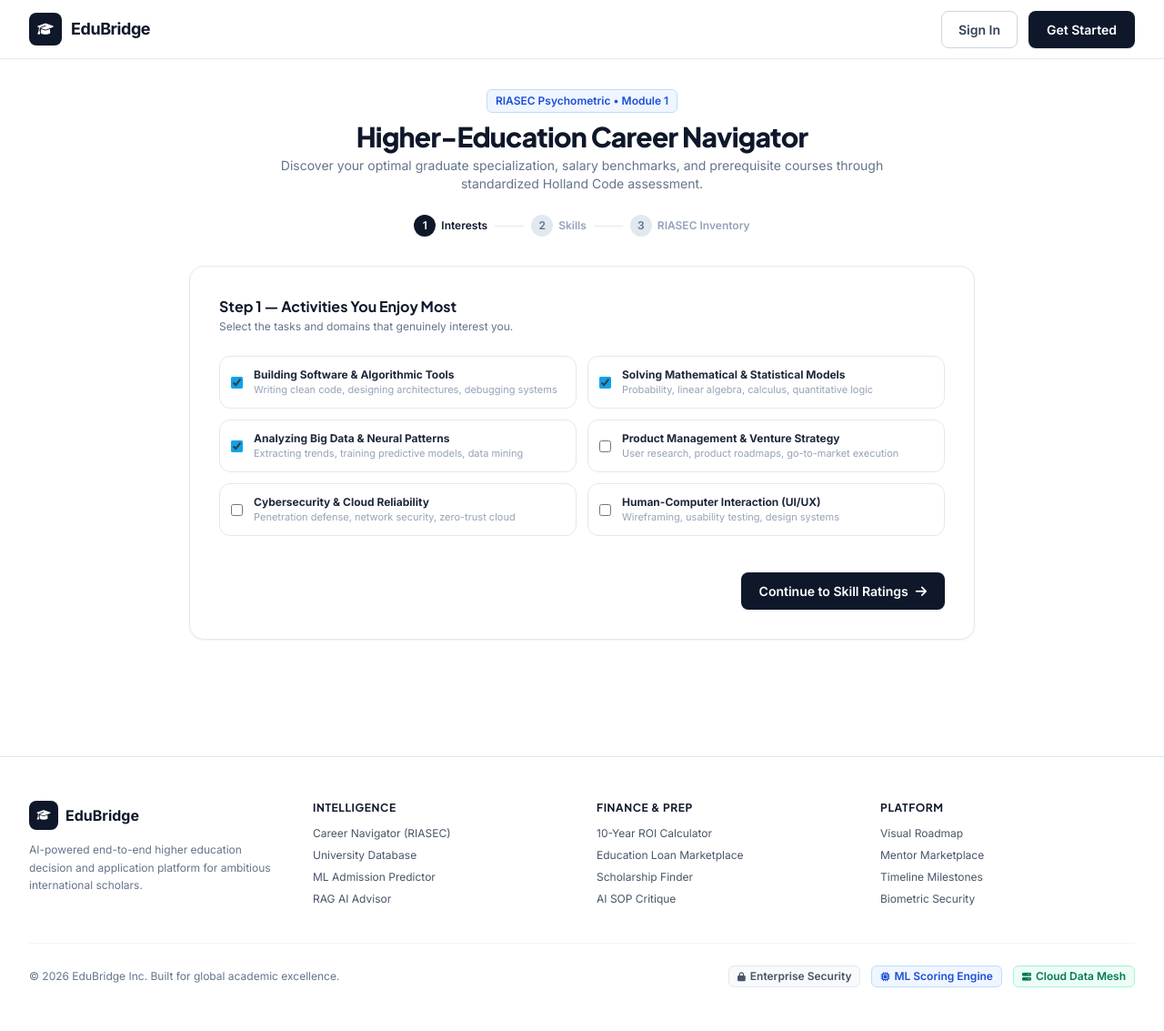
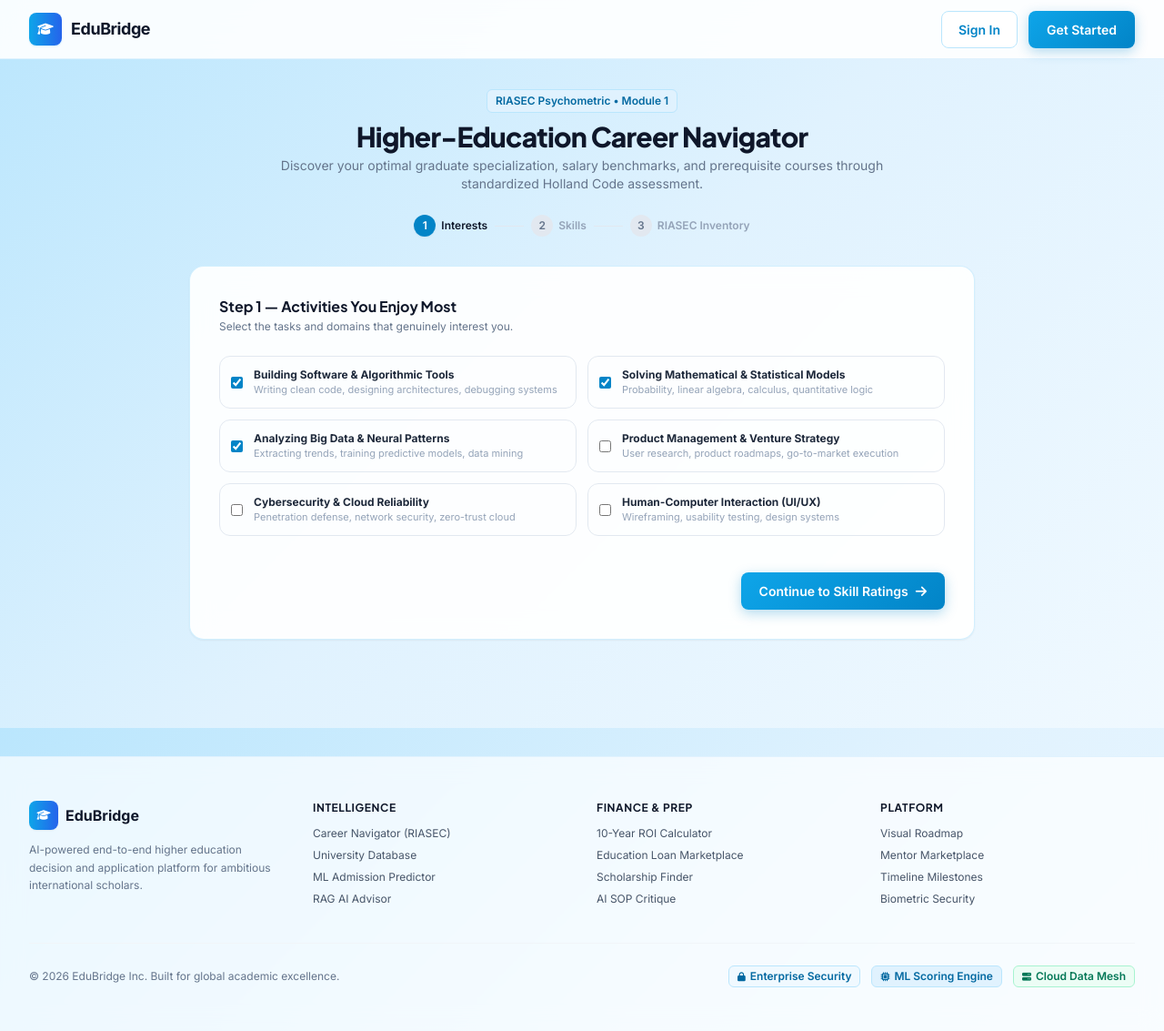
Before and after one commit to Hemanthps007/Edu_Bridge, a Django app: template templates/career_assessment.html in a window 1280 px wide. Shown: the whole page at 91% size. Run offline with Django 4.2, Linux system fonts and the light colour scheme; the template is opened without the code that fills it, so the values that code supplies are empty; some libraries are stand-ins or nearby versions.

Commit message:
changed background color

```diff
--- a/static/css/aura.css
+++ b/static/css/aura.css
@@ -5,9 +5,11 @@
 
 /* --- Glassmorphism Surfaces --- */
 .glass {
-  background: #FFFFFF;
-  border: 1px solid #E2E8F0;
-  box-shadow: 0 1px 3px rgba(15, 23, 42, 0.05);
+  background: rgba(255, 255, 255, 0.92);
+  backdrop-filter: blur(14px);
+  -webkit-backdrop-filter: blur(14px);
+  border: 1px solid rgba(186, 230, 253, 0.65);
+  box-shadow: 0 4px 20px rgba(2, 132, 199, 0.05);
 }
 
 .glass-hover {
--- a/static/css/custom.css
+++ b/static/css/custom.css
@@ -25,11 +25,11 @@
     position: absolute;
     inset: -1px;
     border-radius: 17px;
-    background: linear-gradient(135deg, rgba(14, 165, 233, .4), rgba(16, 185, 129, .25), transparent);
+    background: linear-gradient(135deg, rgba(14, 165, 233, .5), rgba(37, 99, 235, .3), transparent);
     z-index: -1
 }
 
 input[type="checkbox"] {
-    accent-color: #0ca3ea;
+    accent-color: #0284C7;
     cursor: pointer
 }
--- a/static/css/global.css
+++ b/static/css/global.css
@@ -7,18 +7,19 @@
   --font-body: 'Inter', -apple-system, BlinkMacSystemFont, 'Segoe UI', Roboto, sans-serif;
   --font-heading: 'Plus Jakarta Sans', -apple-system, BlinkMacSystemFont, sans-serif;
 
-  --color-bg: #FFFFFF;
+  --color-bg: linear-gradient(135deg, #BAE6FD 0%, #E0F2FE 50%, #F0F9FF 100%);
   --color-text-main: #0F172A;
   --color-text-muted: #64748B;
 
-  --color-primary: #0F172A;
-  --color-primary-hover: #1E293B;
+  --color-primary: #0284C7;
+  --color-primary-hover: #0369A1;
+  --color-primary-gradient: linear-gradient(135deg, #0EA5E9, #0284C7);
 
   --color-brand: #0284C7;
   --color-brand-hover: #0369A1;
-  --color-brand-gradient: linear-gradient(135deg, #0284C7, #0369A1);
+  --color-brand-gradient: linear-gradient(135deg, #0EA5E9, #0284C7);
 
-  --border-color: #CBD5E1;
+  --border-color: #BAE6FD;
   --border-focus: #0284C7;
   --radius-sm: 6px;
   --radius-md: 8px;
@@ -32,7 +33,7 @@
 
 body {
   font-family: var(--font-body);
-  background: #FFFFFF !important;
+  background: linear-gradient(135deg, #BAE6FD 0%, #E0F2FE 50%, #F0F9FF 100%) fixed !important;
   color: var(--color-text-main);
   min-height: 100vh;
   margin: 0;
@@ -61,13 +62,13 @@ h1, h2, h3, h4, h5, h6 {
 
 /* --- Buttons --- */
 .btn-primary {
-  background: var(--color-primary);
+  background: linear-gradient(135deg, #0EA5E9, #0284C7);
   color: #FFFFFF;
   font-weight: 600;
   padding: 10px 20px;
   border-radius: var(--radius-md);
   transition: all 0.2s ease;
-  box-shadow: 0 1px 2px rgba(15, 23, 42, 0.12);
+  box-shadow: 0 4px 14px rgba(2, 132, 199, 0.3);
   border: none;
   cursor: pointer;
   display: inline-flex;
@@ -77,18 +78,18 @@ h1, h2, h3, h4, h5, h6 {
   text-decoration: none;
 }
 .btn-primary:hover {
-  background: var(--color-primary-hover);
+  background: linear-gradient(135deg, #0284C7, #0369A1);
   transform: translateY(-1px);
-  box-shadow: 0 4px 12px rgba(15, 23, 42, 0.18);
+  box-shadow: 0 6px 20px rgba(2, 132, 199, 0.4);
 }
 
 .btn-secondary {
-  background: #FFFFFF;
-  color: #334155;
+  background: rgba(255, 255, 255, 0.95);
+  color: #0284C7;
   font-weight: 600;
   padding: 9px 18px;
   border-radius: var(--radius-md);
-  border: 1px solid var(--border-color);
+  border: 1.5px solid #BAE6FD;
   transition: all 0.2s ease;
   cursor: pointer;
   display: inline-flex;
@@ -140,14 +163,14 @@ h1, h2, h3, h4, h5, h6 {
 }
 .inp:focus {
   border-color: var(--border-focus);
-  box-shadow: 0 0 0 3px rgba(2, 132, 199, 0.15);
+  box-shadow: 0 0 0 3px rgba(2, 132, 199, 0.18);
 }
 .inp::placeholder {
   color: #94A3B8;
 }
 
 input[type="checkbox"] {
-  accent-color: #0ca3ea;
+  accent-color: #0284C7;
   cursor: pointer;
 }
 
@@ -185,9 +208,9 @@ input[type="checkbox"] {
   font-weight: 600;
 }
 .badge-blue {
-  background: #EFF6FF;
-  color: #1D4ED8;
-  border: 1px solid #BFDBFE;
+  background: #E0F2FE;
+  color: #0369A1;
+  border: 1px solid #BAE6FD;
 }
 .badge-green {
   background: #ECFDF5;
@@ -205,7 +228,7 @@ input[type="checkbox"] {
   border: 1px solid #FECDD3;
 }
 .badge-slate {
-  background: #F8FAFC;
-  color: #475569;
-  border: 1px solid #E2E8F0;
+  background: #F0F9FF;
+  color: #0369A1;
+  border: 1px solid #BAE6FD;
 }
--- a/templates/base.html
+++ b/templates/base.html
@@ -22,12 +22,12 @@
 <body x-data="{ userMenu: false, notifMenu: false, mobileNav: false }">
 
 <!-- Navigation Bar -->
-<nav class="sticky top-0 z-50 bg-white/95 backdrop-blur-md border-b border-slate-200">
+<nav class="sticky top-0 z-50 bg-white/90 backdrop-blur-md border-b border-sky-100">
   <div class="max-w-7xl mx-auto px-4 sm:px-6 lg:px-8 h-16 flex items-center justify-between">
     <!-- Brand -->
     <div class="flex items-center gap-8">
       <a href="/" class="flex items-center gap-2.5 text-decoration-none">
-        <div class="w-9 h-9 rounded-lg bg-slate-900 flex items-center justify-center text-white font-bold text-sm">
+        <div class="w-9 h-9 rounded-lg bg-gradient-to-r from-sky-500 to-blue-600 flex items-center justify-center text-white font-bold text-sm shadow-sm shadow-sky-500/20">
           <i class="fa-solid fa-graduation-cap"></i>
         </div>
         <span class="font-extrabold text-lg tracking-tight text-slate-900">EduBridge</span>
@@ -102,7 +102,7 @@
       <!-- User Menu -->
       <div class="relative" x-data="{ open: false }" @click.outside="open = false">
         <button @click="open = !open" class="flex items-center gap-2 p-1.5 rounded-lg hover:bg-slate-100 transition">
-          <div class="w-8 h-8 rounded-lg bg-slate-800 text-white font-semibold text-xs flex items-center justify-center">
+          <div class="w-8 h-8 rounded-lg bg-gradient-to-r from-sky-500 to-blue-600 text-white font-semibold text-xs flex items-center justify-center shadow-sm">
             {{ current_user.name|first|upper }}
           </div>
           <span class="hidden md:inline text-sm font-medium text-slate-700 max-w-[120px] truncate">{{ current_user.name }}</span>
@@ -191,12 +191,12 @@
 </main>
 
 <!-- Footer -->
-<footer class="mt-24 border-t border-slate-200 bg-white">
+<footer class="mt-24 border-t border-sky-100 bg-white/70 backdrop-blur-md">
   <div class="max-w-7xl mx-auto px-4 sm:px-6 lg:px-8 py-12">
     <div class="grid grid-cols-1 md:grid-cols-4 gap-8 mb-10">
       <div>
         <div class="flex items-center gap-2 mb-3">
-          <div class="w-8 h-8 rounded-lg bg-slate-900 text-white flex items-center justify-center font-bold text-xs">
+          <div class="w-8 h-8 rounded-lg bg-gradient-to-r from-sky-500 to-blue-600 text-white flex items-center justify-center font-bold text-xs shadow-sm">
             <i class="fa-solid fa-graduation-cap"></i>
           </div>
           <span class="font-bold text-base text-slate-900">EduBridge</span>
--- a/templates/career_assessment.html
+++ b/templates/career_assessment.html
@@ -12,17 +12,17 @@
     <!-- Progress Indicator -->
     <div class="flex items-center justify-center gap-2 mt-6 text-xs font-semibold">
       <div class="flex items-center gap-1.5" :class="currentStep >= 1 ? 'text-slate-900' : 'text-slate-400'">
-        <span class="w-6 h-6 rounded-full flex items-center justify-center text-xs" :class="currentStep >= 1 ? 'bg-slate-900 text-white' : 'bg-slate-200 text-slate-500'">1</span>
+        <span class="w-6 h-6 rounded-full flex items-center justify-center text-xs" :class="currentStep >= 1 ? 'bg-sky-600 text-white shadow-sm' : 'bg-slate-200 text-slate-500'">1</span>
         <span>Interests</span>
       </div>
       <div class="w-8 h-px bg-slate-200"></div>
       <div class="flex items-center gap-1.5" :class="currentStep >= 2 ? 'text-slate-900' : 'text-slate-400'">
-        <span class="w-6 h-6 rounded-full flex items-center justify-center text-xs" :class="currentStep >= 2 ? 'bg-slate-900 text-white' : 'bg-slate-200 text-slate-500'">2</span>
+        <span class="w-6 h-6 rounded-full flex items-center justify-center text-xs" :class="currentStep >= 2 ? 'bg-sky-600 text-white shadow-sm' : 'bg-slate-200 text-slate-500'">2</span>
         <span>Skills</span>
       </div>
       <div class="w-8 h-px bg-slate-200"></div>
       <div class="flex items-center gap-1.5" :class="currentStep >= 3 ? 'text-slate-900' : 'text-slate-400'">
-        <span class="w-6 h-6 rounded-full flex items-center justify-center text-xs" :class="currentStep >= 3 ? 'bg-slate-900 text-white' : 'bg-slate-200 text-slate-500'">3</span>
+        <span class="w-6 h-6 rounded-full flex items-center justify-center text-xs" :class="currentStep >= 3 ? 'bg-sky-600 text-white shadow-sm' : 'bg-slate-200 text-slate-500'">3</span>
         <span>RIASEC Inventory</span>
       </div>
     </div>
--- a/templates/chatbot.html
+++ b/templates/chatbot.html
@@ -6,7 +6,7 @@
 {% endblock %}
 
 {% block content %}
-<div class="h-[calc(100vh-65px)] flex flex-col bg-slate-50">
+<div class="h-[calc(100vh-65px)] flex flex-col bg-sky-50/50">
 
   <!-- Header -->
   <div class="bg-white border-b border-slate-200 px-6 py-3.5 flex items-center justify-between flex-shrink-0">
--- a/templates/dashboard.html
+++ b/templates/dashboard.html
@@ -54,7 +54,7 @@
 
     <!-- Progress Bar -->
     <div class="w-full bg-slate-100 h-2 rounded-full overflow-hidden mb-6">
-      <div class="bg-slate-900 h-2 rounded-full transition-all duration-500" :style="'width: {{ progress_pct|default:0 }}%'" data-progress="{{ progress_pct|default:0 }}"></div>
+      <div class="bg-gradient-to-r from-sky-500 to-blue-600 h-2 rounded-full transition-all duration-500" :style="'width: {{ progress_pct|default:0 }}%'" data-progress="{{ progress_pct|default:0 }}"></div>
     </div>
 
     <!-- 7 Stages Horizontal Flow -->
@@ -118,7 +118,7 @@
     </div>
 
     <!-- Overall Admission Readiness -->
-    <div class="glass rounded-xl p-5 border border-slate-200 bg-slate-900 text-white">
+    <div class="glass rounded-xl p-5 border border-sky-200/80 bg-gradient-to-br from-sky-600 to-blue-700 text-white shadow-lg shadow-sky-600/20">
       <div class="flex items-center justify-between text-xs font-semibold text-slate-300 uppercase tracking-wider mb-2">
         <span>Overall Readiness</span>
         <i class="fa-solid fa-chart-simple text-sky-400"></i>
@@ -127,7 +127,7 @@
         <span class="text-2xl font-black text-white">{{ scores.overall_score }}%</span>
         <span class="text-xs text-slate-400">Target Level</span>
       </div>
-      <div class="w-full bg-slate-800 h-1.5 rounded-full overflow-hidden">
+      <div class="w-full bg-sky-900/50 h-1.5 rounded-full overflow-hidden">
         <div class="bg-sky-400 h-1.5 rounded-full" :style="'width: {{ scores.overall_score|default:0 }}%'" data-progress="{{ scores.overall_score|default:0 }}"></div>
       </div>
     </div>
--- a/templates/document_manager.html
+++ b/templates/document_manager.html
@@ -105,7 +105,7 @@ Carnegie Mellon University represents the quintessential academic environment fo
               <span>{{ analysis.grammar_score }}%</span>
             </div>
             <div class="w-full bg-slate-100 h-1.5 rounded-full overflow-hidden">
-              <div class="bg-slate-800 h-1.5 rounded-full transition-all duration-500" data-progress="{{ analysis.grammar_score }}" :style="'width: {{ analysis.grammar_score }}%'"></div>
+              <div class="bg-sky-600 h-1.5 rounded-full transition-all duration-500" data-progress="{{ analysis.grammar_score }}" :style="'width: {{ analysis.grammar_score }}%'"></div>
             </div>
           </div>
         </div>
--- a/templates/landing.html
+++ b/templates/landing.html
@@ -54,7 +54,7 @@
           <!-- Student Card -->
           <div class="flex items-center justify-between pb-3 border-b border-slate-100">
             <div class="flex items-center gap-3">
-              <div class="w-10 h-10 rounded-xl bg-slate-900 text-white font-bold flex items-center justify-center text-sm">
+              <div class="w-10 h-10 rounded-xl bg-gradient-to-br from-sky-500 to-blue-600 text-white font-bold flex items-center justify-center text-sm shadow-sm">
                 AK
               </div>
               <div>
@@ -72,7 +72,7 @@
               <span class="text-slate-900 font-bold">82%</span>
             </div>
             <div class="w-full bg-slate-200 h-2 rounded-full overflow-hidden">
-              <div class="bg-slate-900 h-2 rounded-full w-[82%]"></div>
+              <div class="bg-gradient-to-r from-sky-500 to-blue-600 h-2 rounded-full w-[82%]"></div>
             </div>
           </div>
 
@@ -108,7 +108,7 @@
 </section>
 
 <!-- The 7 Core Modules Section -->
-<section class="py-16 bg-white border-y border-slate-200">
+<section class="py-16 bg-white/60 backdrop-blur-sm border-y border-sky-100">
   <div class="max-w-7xl mx-auto px-4 sm:px-6 lg:px-8">
     <div class="text-center max-w-2xl mx-auto mb-14">
       <span class="badge badge-blue mb-2">The Complete Ecosystem</span>
--- a/templates/login.html
+++ b/templates/login.html
@@ -6,7 +6,7 @@
 
     <!-- Header -->
     <div class="text-center mb-8">
-      <div class="w-12 h-12 rounded-xl bg-slate-900 text-white flex items-center justify-center font-bold text-xl mx-auto mb-3 shadow-md">
+      <div class="w-12 h-12 rounded-xl bg-gradient-to-br from-sky-500 to-blue-600 text-white flex items-center justify-center font-bold text-xl mx-auto mb-3 shadow-md shadow-sky-500/20">
         <i class="fa-solid fa-graduation-cap"></i>
       </div>
       <h1 class="text-2xl font-black text-slate-900 tracking-tight">Sign In to EduBridge</h1>
--- a/templates/mentor_marketplace.html
+++ b/templates/mentor_marketplace.html
@@ -23,7 +23,7 @@
     <div class="glass glass-hover rounded-2xl p-6 border border-slate-200 shadow-sm flex flex-col justify-between">
       <div>
         <div class="flex items-center gap-3 mb-4">
-          <div class="w-12 h-12 rounded-xl bg-slate-900 text-white font-bold flex items-center justify-center text-sm">
+          <div class="w-12 h-12 rounded-xl bg-gradient-to-br from-sky-500 to-blue-600 text-white font-bold flex items-center justify-center text-sm shadow-sm">
             {{ m.avatar_initials }}
           </div>
           <div>
--- a/templates/onboarding.html
+++ b/templates/onboarding.html
@@ -19,7 +19,7 @@
     <p class="text-xs sm:text-sm text-slate-500 mt-1">EduBridge AI personalizes admissions, ROI calculations, and scholarships from your profile.</p>
 
     <div class="w-full bg-slate-200 h-1.5 rounded-full mt-6 overflow-hidden max-w-md mx-auto">
-      <div class="bg-slate-900 h-1.5 transition-all duration-300 rounded-full"
+      <div class="bg-gradient-to-r from-sky-500 to-blue-600 h-1.5 transition-all duration-300 rounded-full"
            :style="'width: ' + (step === 1 ? '33%' : step === 2 ? '66%' : '100%')"></div>
     </div>
   </div>
--- a/templates/register.html
+++ b/templates/register.html
@@ -6,7 +6,7 @@
 
     <!-- Header -->
     <div class="text-center mb-8">
-      <div class="w-12 h-12 rounded-xl bg-slate-900 text-white flex items-center justify-center font-bold text-xl mx-auto mb-3 shadow-md">
+      <div class="w-12 h-12 rounded-xl bg-gradient-to-br from-sky-500 to-blue-600 text-white flex items-center justify-center font-bold text-xl mx-auto mb-3 shadow-md shadow-sky-500/20">
         <i class="fa-solid fa-graduation-cap"></i>
       </div>
       <h1 class="text-2xl font-black text-slate-900 tracking-tight">Create Your EduBridge Account</h1>
```
Also changed, not shown: other parts of static/css/aura.css (+12 -12 lines), other parts of static/css/global.css (+31 -9 lines), static/css/chatbot.css (+5 -5 lines), templates/loan_application.html (+4 -4 lines).
